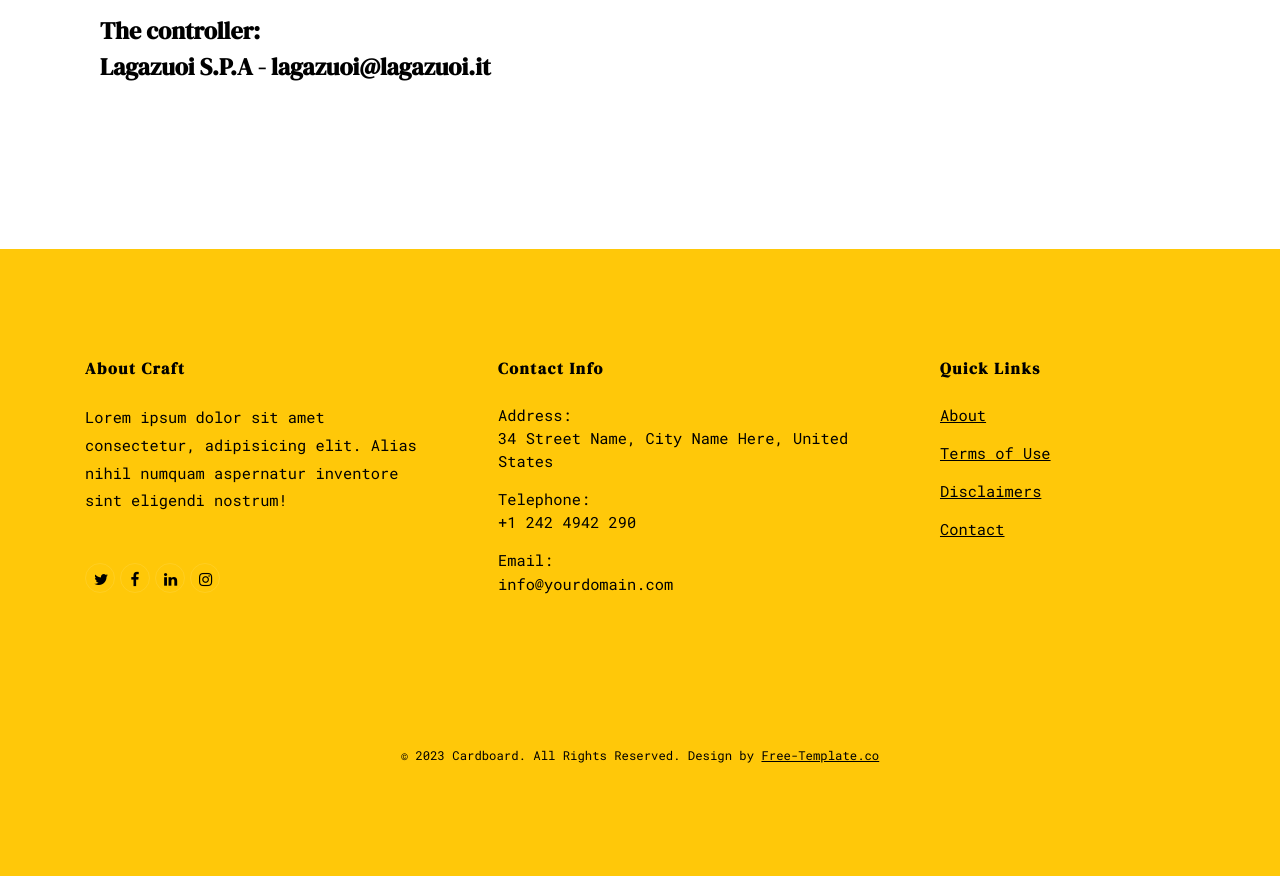
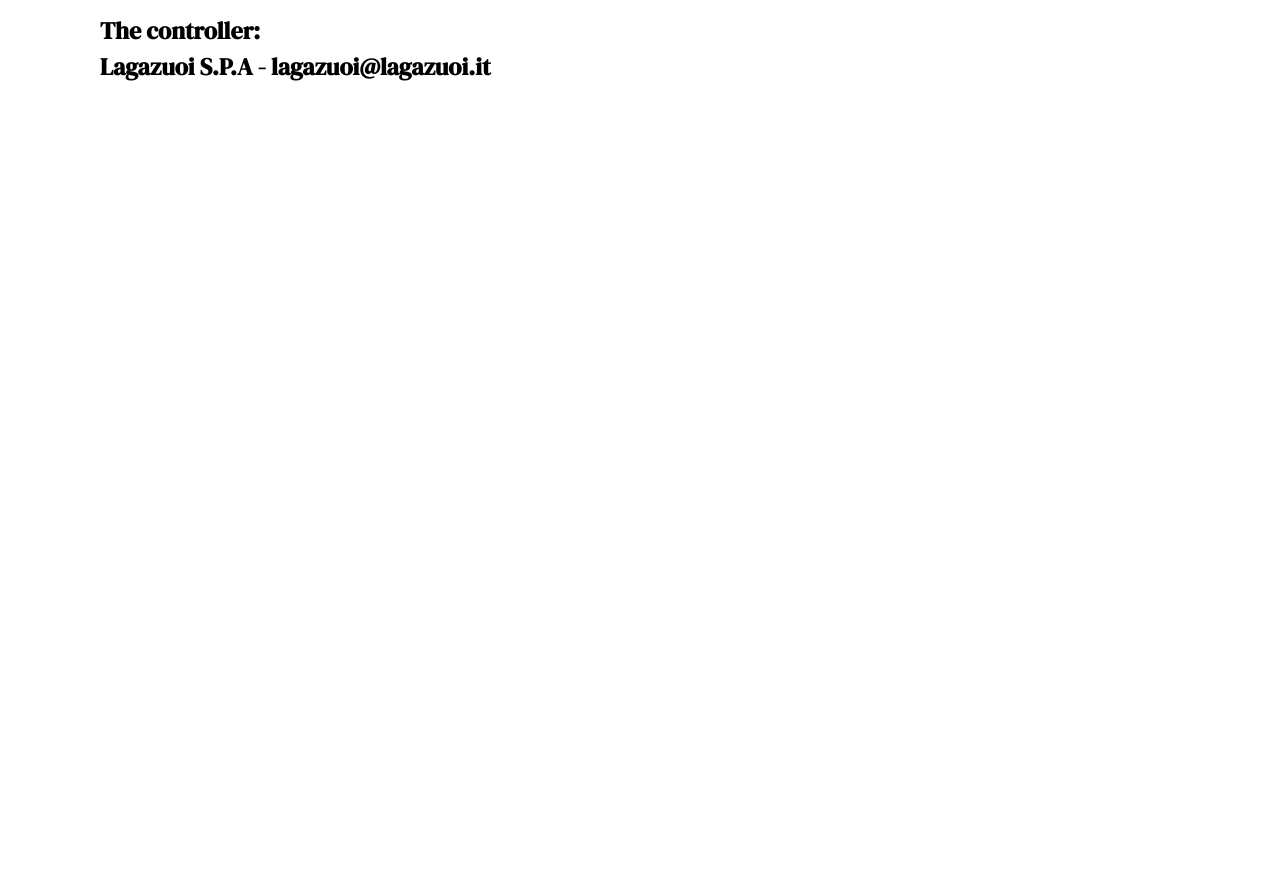
Before and after one commit to realverseJLS/realverseJLS.github.io, a plain HTML site: page privacy.html in a window 1280 px wide. Shown: the part 1614-2490 px from the top of the page. After the commit the page ends 1863 px from the top, so only its background shows below. Drawn offline with nearby package versions, Linux system fonts and the light colour scheme; files whose address does not match are found by name.

Commit message:
togliere link brutti

```diff
--- a/privacy.html
+++ b/privacy.html
@@ -170,68 +170,6 @@
     </div>
 
 
-    <footer class="site-footer" role="contentinfo">
-        <div class="container">
-            <div class="row mb-5">
-                <div class="col-md-4 mb-5">
-                    <h3 class="mb-4">About Craft</h3>
-                    <p class="mb-5">Lorem ipsum dolor sit amet consectetur, adipisicing elit. Alias nihil numquam
-                        aspernatur
-                        inventore sint eligendi nostrum!</p>
-                    <ul class="list-unstyled footer-link d-flex footer-social">
-                        <li><a href="#" class="p-2"><span class="fa fa-twitter"></span></a></li>
-                        <li><a href="#" class="p-2"><span class="fa fa-facebook"></span></a></li>
-                        <li><a href="#" class="p-2"><span class="fa fa-linkedin"></span></a></li>
-                        <li><a href="#" class="p-2"><span class="fa fa-instagram"></span></a></li>
-                    </ul>
-
-                </div>
-                <div class="col-md-5 mb-5 pl-md-5">
-                    <div class="mb-5">
-                        <h3 class="mb-4">Contact Info</h3>
-                        <ul class="list-unstyled footer-link quick-contact">
-                            <li class="d-block">
-                                <span class="d-block caption">Address:</span>
-                                <span class="caption-text">34 Street Name, City Name Here, United States</span>
-                            </li>
-                            <li class="d-block">
-                                <span class="d-block caption">Telephone:</span><span class="caption-text">+1 242 4942
-                                    290</span>
-                            </li>
-                            <li class="d-block">
-                                <span class="d-block caption">Email:</span><span
-                                    class="caption-text">info@yourdomain.com</span>
-                            </li>
-                        </ul>
-                    </div>
-
-
-                </div>
-                <div class="col-md-3 mb-5">
-                    <h3 class="mb-4">Quick Links</h3>
-                    <ul class="list-unstyled footer-link">
-                        <li><a href="#">About</a></li>
-                        <li><a href="#">Terms of Use</a></li>
-                        <li><a href="#">Disclaimers</a></li>
-                        <li><a href="#">Contact</a></li>
-                    </ul>
-                </div>
-                <div class="col-md-3">
-
-                </div>
-            </div>
-            <div class="row">
-                <div class="col-12 text-md-center text-left">
-                    <!-- Link back to Free-Template.co can't be removed. Template is licensed under CC BY 3.0. -->
-                    <p class="copyright"><small>&copy;
-                            <script>document.write(new Date().getFullYear());</script> Cardboard. All Rights Reserved.
-                            Design by <a href="https://free-template.co" target="_blank">Free-Template.co</a>
-                        </small></p>
-                </div>
-            </div>
-        </div>
-    </footer>
-    <!-- END footer -->
 
     <!-- loader -->
     <div id="loader" class="show fullscreen"><svg class="circular" width="48px" height="48px">
```
